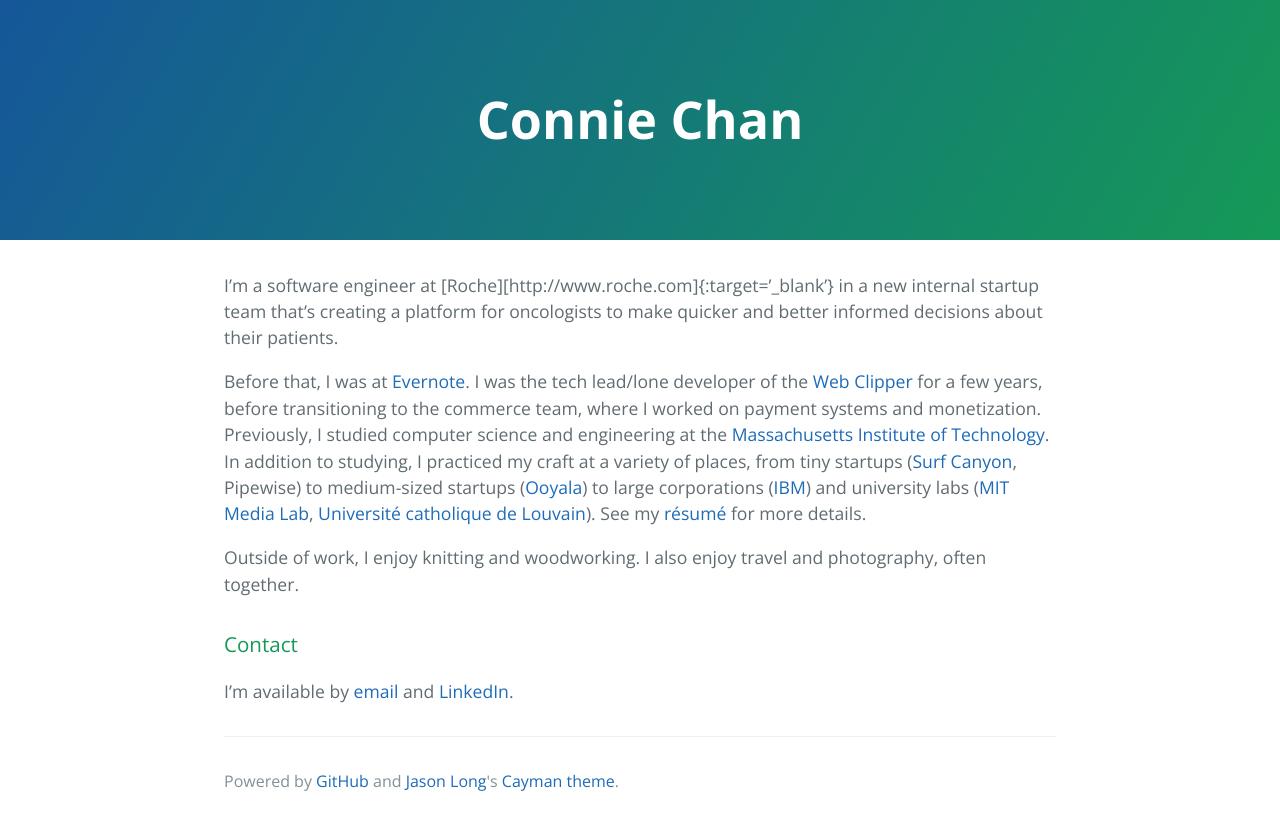
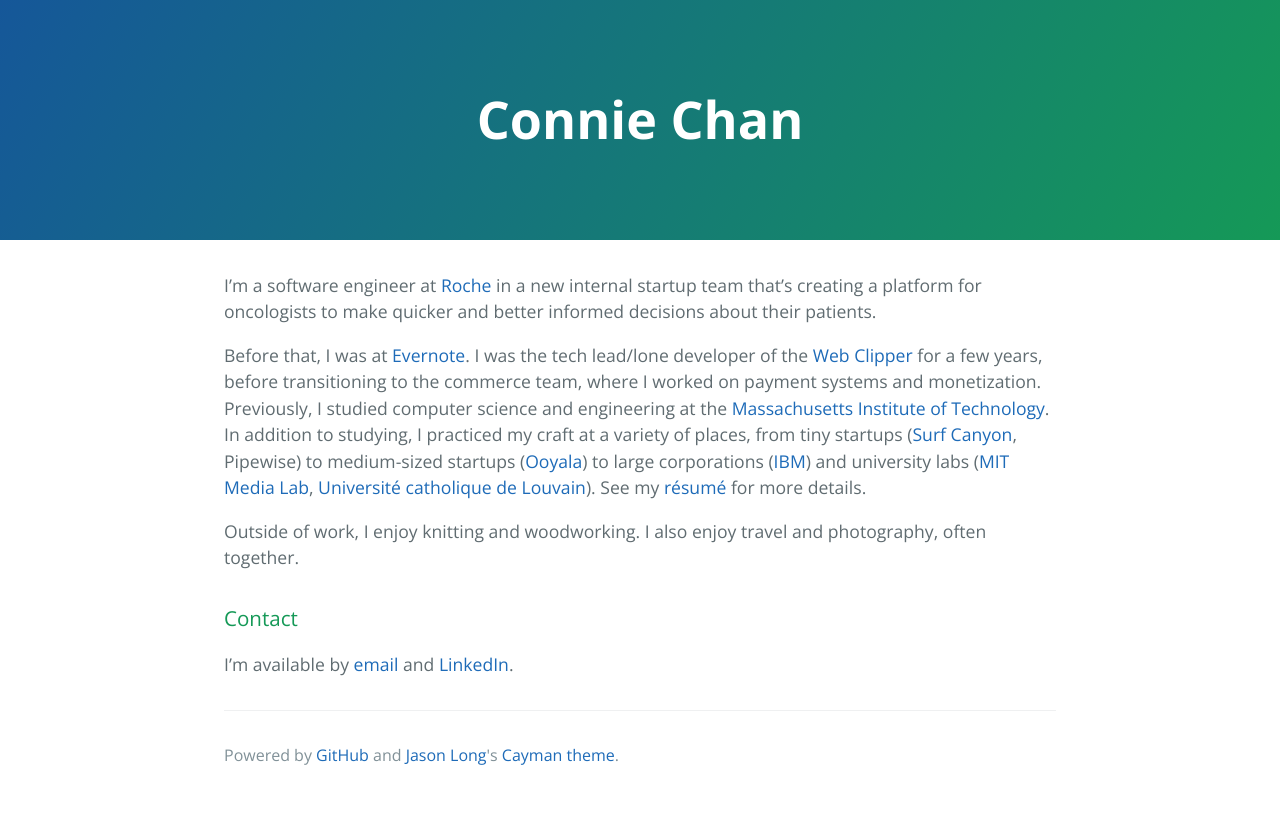
Before and after one commit to conch/conch.github.io, a Jekyll site: the page built from index.md, in a window 1280 px wide. Shown: the top 830 px of the page. Built offline with Jekyll 4.4.1, drawn with Linux system fonts in a browser that asks for light colours.

Commit message:
fix link

```diff
--- a/index.md
+++ b/index.md
@@ -1,7 +1,7 @@
 ---
 layout: default
 ---
-I'm a software engineer at [Roche][http://www.roche.com]{:target='_blank'} in a new internal startup team that's creating a platform for oncologists to make quicker and better informed decisions about their patients.
+I'm a software engineer at [Roche](http://www.roche.com){:target='_blank'} in a new internal startup team that's creating a platform for oncologists to make quicker and better informed decisions about their patients.
 
 Before that, I was at [Evernote](https://evernote.com){:target='_blank'}. I was the tech lead/lone developer of the [Web Clipper](https://evernote.com/webclipper){:target='_blank'} for a few years, before transitioning to the commerce team, where I worked on payment systems and monetization. Previously, I studied computer science and engineering at the [Massachusetts Institute of Technology](https://mit.edu){:target='_blank'}. In addition to studying, I practiced my craft at a variety of places, from tiny startups ([Surf Canyon](http://surfcanyon.com){:target='_blank'}, Pipewise) to medium-sized startups ([Ooyala](http://www.ooyala.com/){:target='_blank'}) to large corporations ([IBM](https://www.ibm.com){:target='_blank'}) and university labs ([MIT Media Lab](http://hd.media.mit.edu/){:target='_blank'}, [Université catholique de Louvain](http://sites.uclouvain.be/networks/){:target='_blank'}). See my [résumé](resume.pdf) for more details.
 
```
